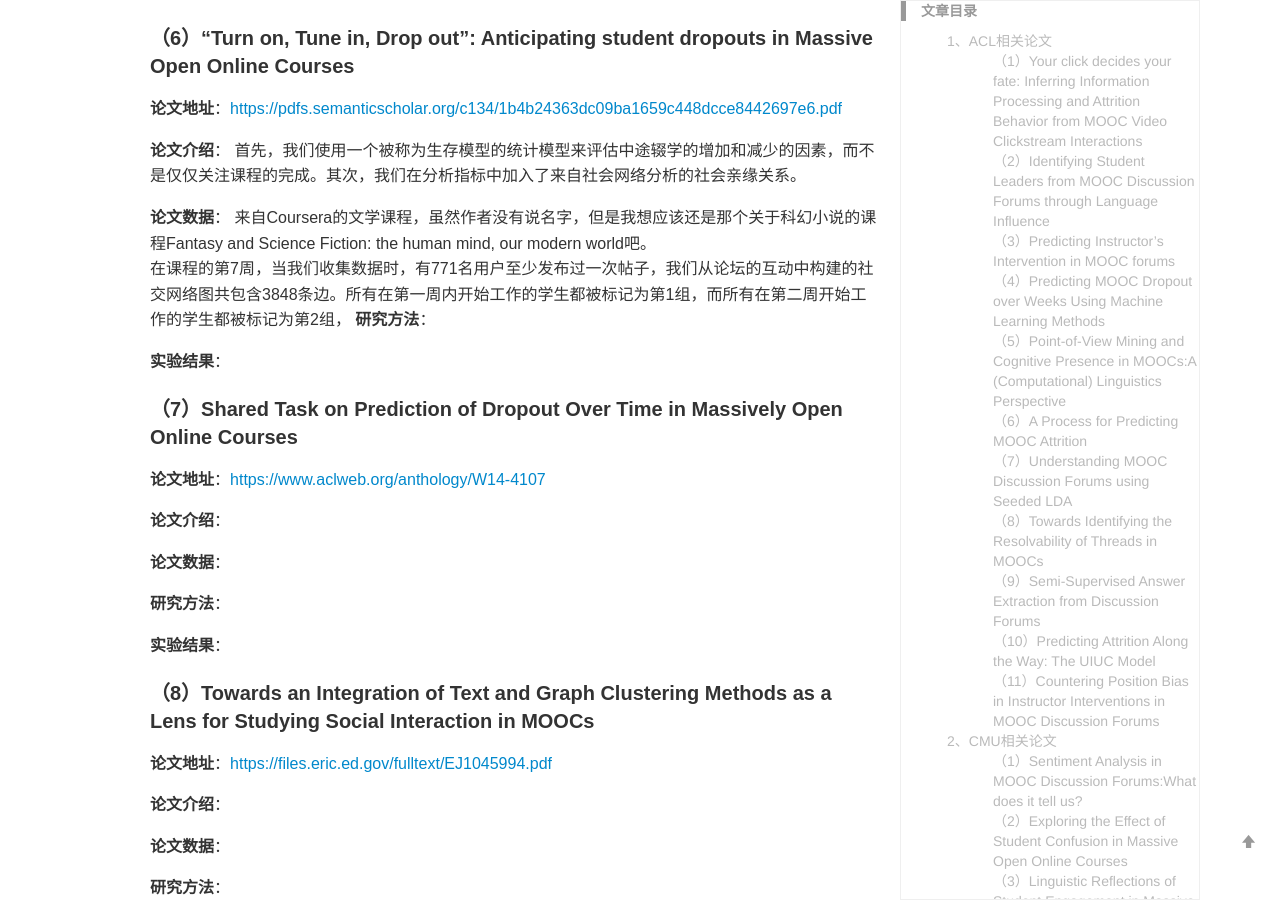
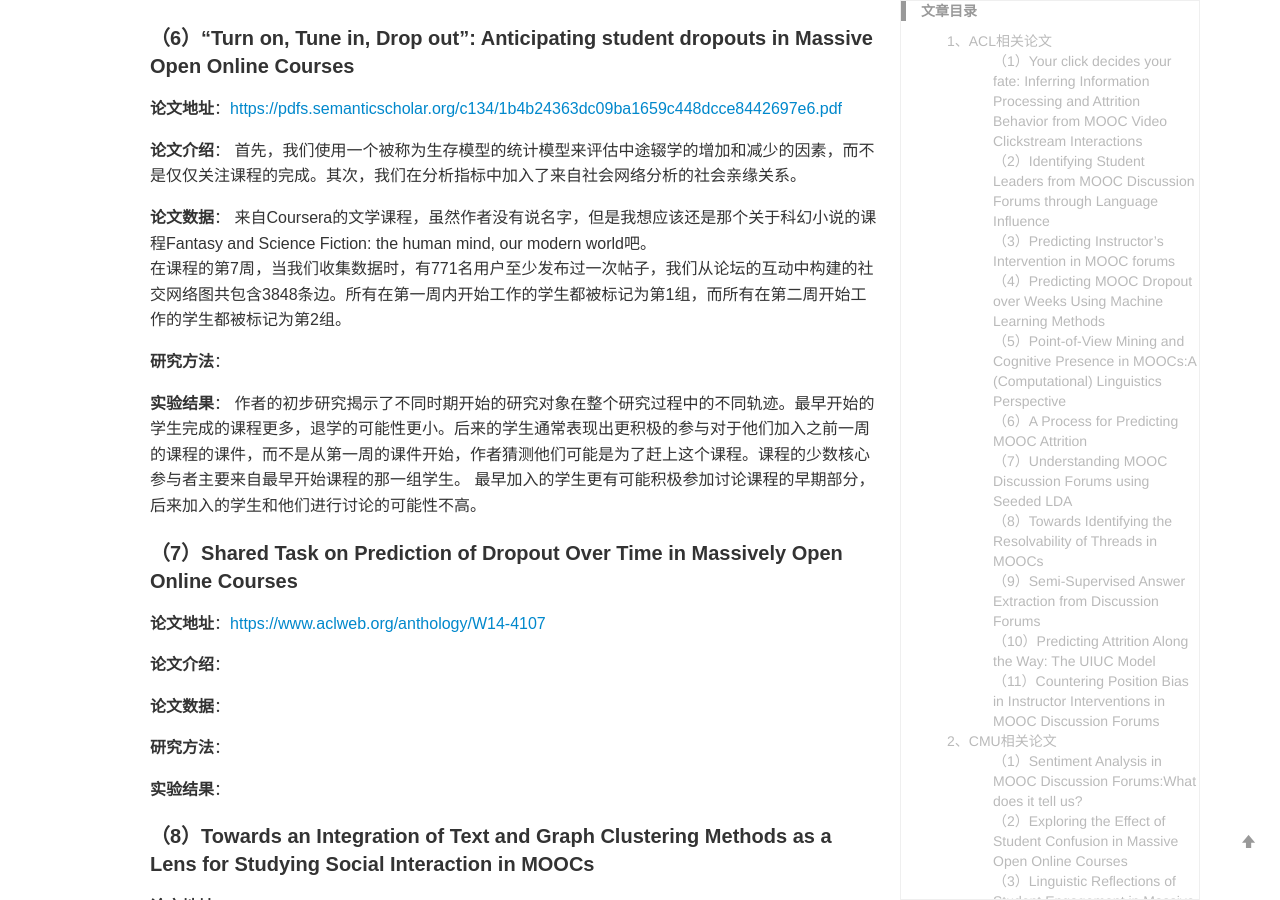
Before and after one commit to yuanmingchen/yuanmingchen.github.io, a Jekyll site: the page built from _posts/2019-04-19-online course nlp paper survey 2.md, in a window 1280 px wide and 900 px high, scrolled down 11464 px. Built offline with Jekyll 4.4.1, drawn with Linux system fonts in a browser that asks for light colours; formulas are drawn with MathJax 3; comment, search, counter and statistics services are not loaded.

Commit message:
Updates _posts/2019-04-19-online course nlp paper survey 2.md
Auto commit by GitBook Editor

```diff
--- a/_posts/2019-04-19-online course nlp paper survey 2.md
+++ b/_posts/2019-04-19-online course nlp paper survey 2.md
@@ -338,11 +338,15 @@ Python编程课程论坛，将论坛集限制为集中于讨论课程内容的
 
 **论文数据**：
 来自Coursera的文学课程，虽然作者没有说名字，但是我想应该还是那个关于科幻小说的课程Fantasy and Science Fiction: the human mind, our modern world吧。
-在课程的第7周，当我们收集数据时，有771名用户至少发布过一次帖子，我们从论坛的互动中构建的社交网络图共包含3848条边。所有在第一周内开始工作的学生都被标记为第1组，而所有在第二周开始工作的学生都被标记为第2组，
+在课程的第7周，当我们收集数据时，有771名用户至少发布过一次帖子，我们从论坛的互动中构建的社交网络图共包含3848条边。所有在第一周内开始工作的学生都被标记为第1组，而所有在第二周开始工作的学生都被标记为第2组。
+
 **研究方法**：
 
 
 **实验结果**：
+作者的初步研究揭示了不同时期开始的研究对象在整个研究过程中的不同轨迹。最早开始的学生完成的课程更多，退学的可能性更小。后来的学生通常表现出更积极的参与对于他们加入之前一周的课程的课件，而不是从第一周的课件开始，作者猜测他们可能是为了赶上这个课程。课程的少数核心参与者主要来自最早开始课程的那一组学生。
+最早加入的学生更有可能积极参加讨论课程的早期部分，后来加入的学生和他们进行讨论的可能性不高。
+
 
 
 #### （7）Shared Task on Prediction of Dropout Over Time in Massively Open Online Courses
```
